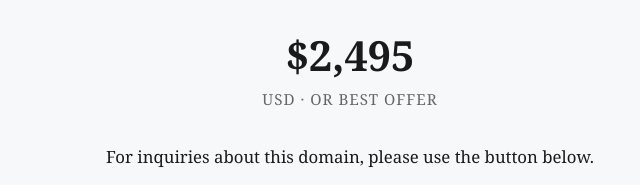
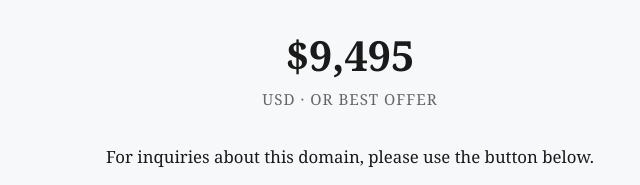
Before and after one commit to 90sfoodieblog/walkereget-site, a plain HTML site: page index.html in a window 1280 px wide. Shown: the part 318-503 px from the top of the page, 290-930 px from the left. Drawn offline with Linux system fonts and the light colour scheme.

Commit message:
Add files via upload

```diff
--- a/index.html
+++ b/index.html
@@ -28,7 +28,7 @@
     <h1>WalkerEget<span class="tld">.com</span></h1>
     <p class="sale">Is for sale!</p>
     <p class="sub">A short, memorable .com name —<br>available for acquisition by any buyer.</p>
-    <p class="price">$2,495<small>USD · Or best offer</small></p>
+    <p class="price">$9,495<small>USD · Or best offer</small></p>
     <div class="contact">
       For inquiries about this domain, please use the button below.<br>
       <a class="btn" href="mailto:proposalholdings@outlook.com?subject=WalkerEget.com%20—%20Domain%20Inquiry">Make an Inquiry</a>
```
